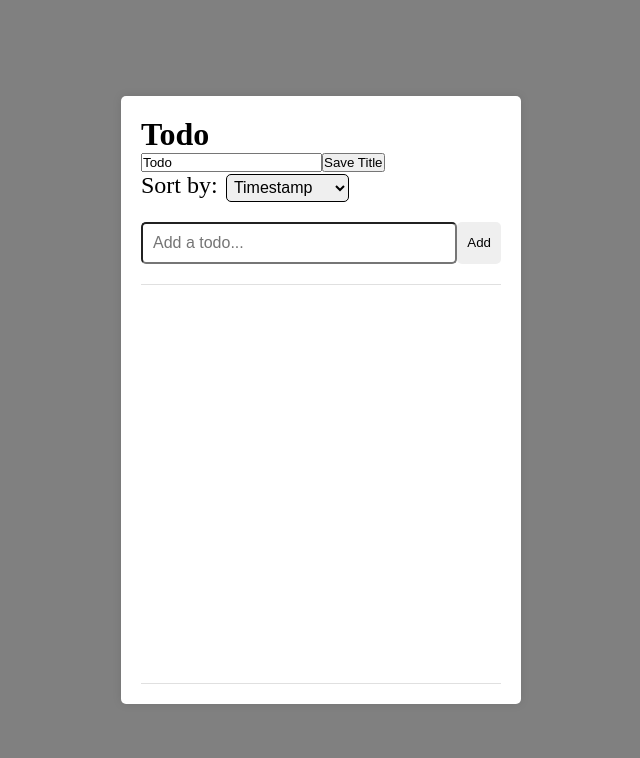
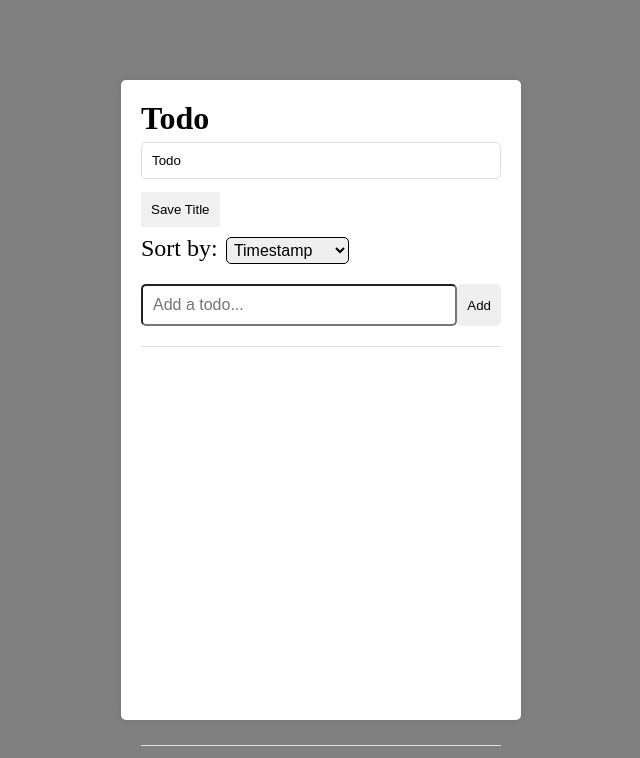
Before and after one commit to Isidorsson/lexicon-tasks, a React (Vite) app in the folder lexicon-task-react-todo-list/: page / in a window 1280 px wide. Both pictures are taken after a click on the button "Edit Title". Shown: the top 758 px of the page, without its empty margins (319-959 px from the left). Built offline with nearby package versions, Linux system fonts and the light colour scheme.

Commit message:
Update App component styling and add edit title functionality

```diff
--- a/lexicon-task-react-todo-list/src/App.tsx
+++ b/lexicon-task-react-todo-list/src/App.tsx
@@ -17,8 +17,8 @@ export function App() {
   return (
     <div className="App">
       <h1>{title}</h1>
-      {isEditingTitle && <input type="text" value={title} onChange={e => setTitle(e.target.value)} />}
-      <button onClick={editTitle}>{isEditingTitle ? 'Save Title' : 'Edit Title'}</button>
+      {isEditingTitle && <input className='edit-title-input' type="text" value={title} onChange={e => setTitle(e.target.value)} />}
+      <button className='edit-title-btn' onClick={editTitle}>{isEditingTitle ? 'Save Title' : 'Edit Title'}</button>
       <SortSelect sortItem={sortItem} setSortItem={setSortItem} />
       <TodoInput onAddTodo={addTodo} />
       <TodoList
--- a/lexicon-task-react-todo-list/src/index.css
+++ b/lexicon-task-react-todo-list/src/index.css
@@ -24,3 +24,30 @@ body {
   border-radius: 5px;
   box-shadow: 0 0 10px rgba(0, 0, 0, 0.1);
 }
+
+.edit-title-btn {
+  background-color: #f0f0f0;
+  border: none;
+  padding: 10px;
+  border-radius: 1px;
+  cursor: pointer;
+  transition: background-color 0.3s;
+  margin: 0.5rem 0;
+}
+
+.edit-title-btn:hover {
+  background-color: #e0e0e0;
+}
+
+.edit-title-input {
+  width: 100%;
+  padding: 10px;
+  border: 1px solid #e0e0e0;
+  border-radius: 5px;
+  margin: 5px 0;
+}
+
+
+.edit-title-input:focus {
+  border: 1px solid #000;
+}
```
